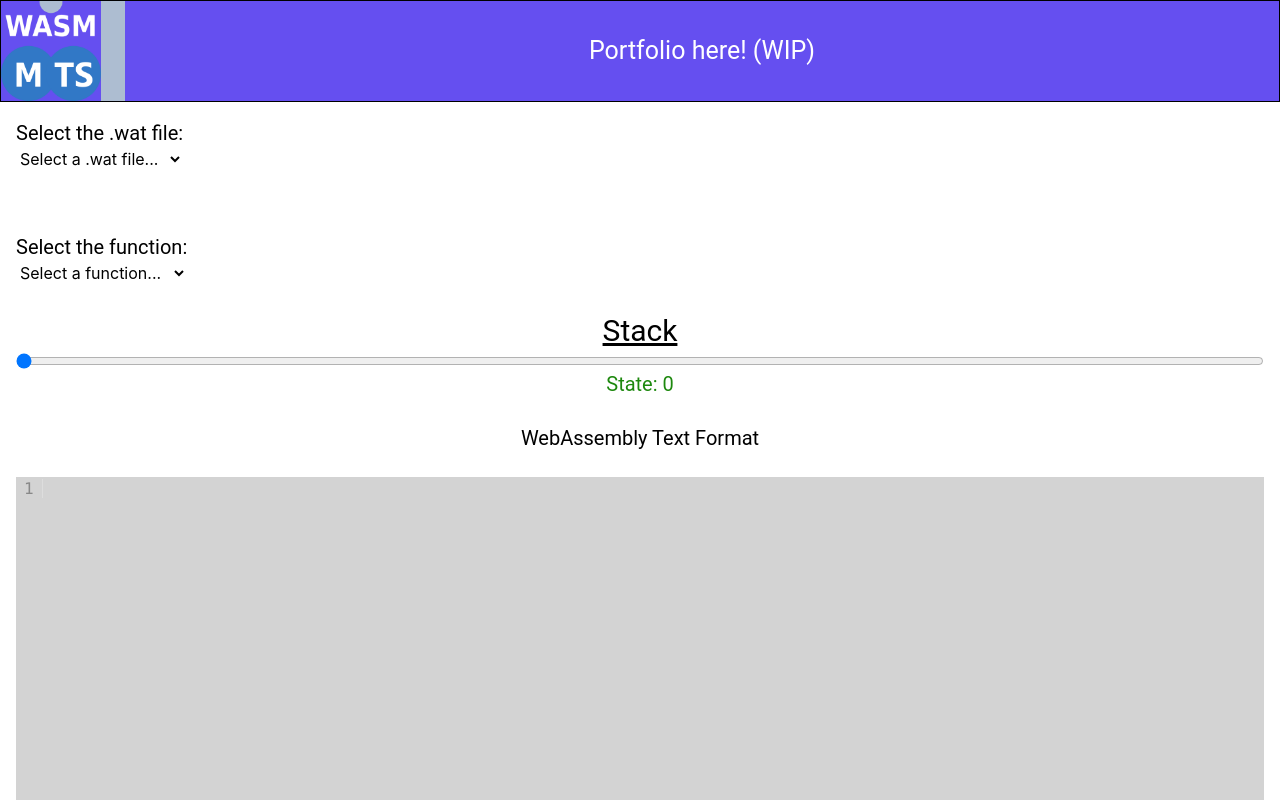
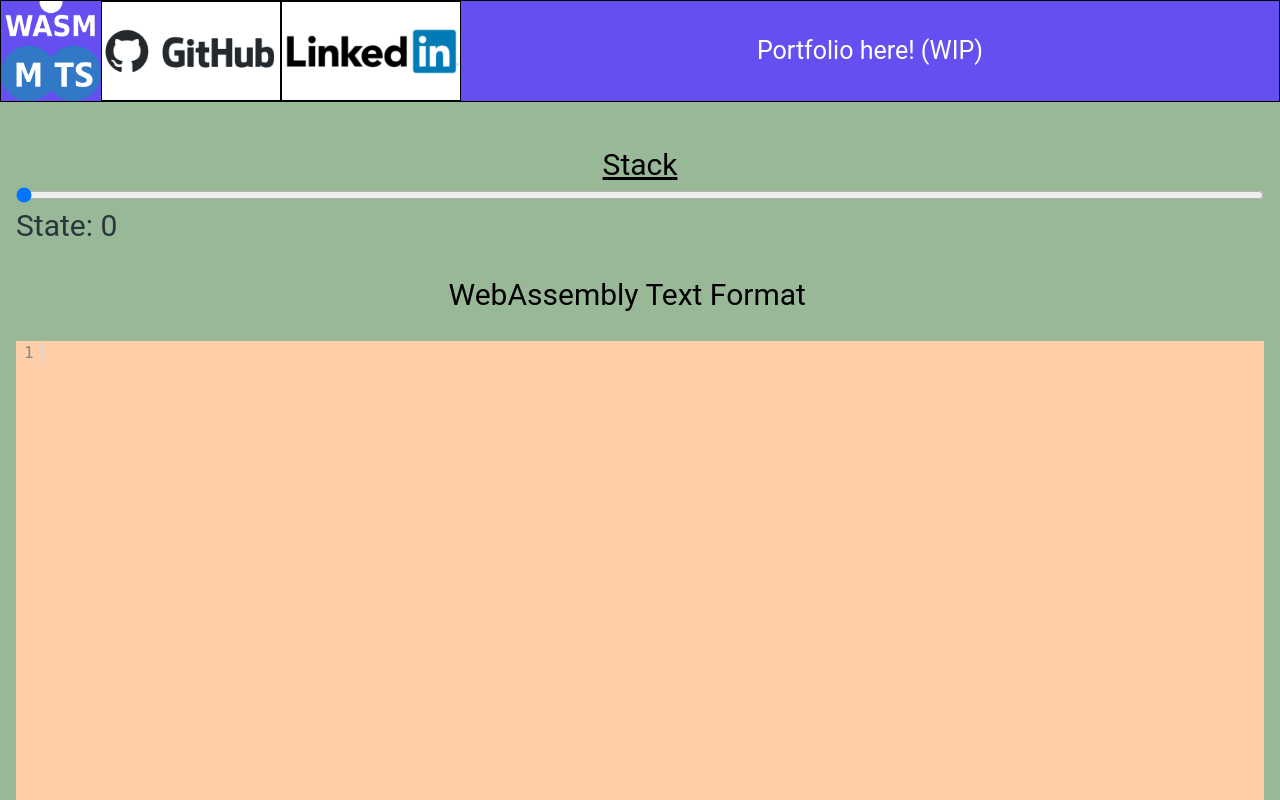
Before and after one commit to MirkoMassa/wasmmts-gui, a React (Create React App) app: page / in a window 1280 px wide. Shown: the top 800 px of the page. Built offline with nearby package versions, Linux system fonts and the light colour scheme.

Commit message:
minor styling changes

```diff
--- a/src/App.css
+++ b/src/App.css
@@ -21,15 +21,35 @@ https://css-tricks.com/a-specificity-battle/
 /* body{
   background-color:#5A5A5A;
 } */
+body{
+  background-color: #99B898;
+}
 :root {
-  --color-topbar: rgb(173, 189, 209);
+  --color-topbar: white
+}
+.App {
+  width: 100%;
 }
 .WasmMTS_demo {
   display: grid;
   grid-template-rows: auto auto auto;
   margin: 1rem;
 }
-
+#git {
+  background-image: url("./images/git.png");
+  width: 50px;
+  height: 50px;
+  background-size: contain;
+  background-repeat: no-repeat;
+  /* border: 1px solid blue; */
+}
+#linkedin {
+  background-image: url("./images/lnkin.png");
+  width: 50px;
+  height: 50px;
+  background-size: contain;
+  background-repeat: no-repeat;
+}
 img {
   width: 50px;
   height: 50px;
@@ -38,8 +58,10 @@ img {
   display: grid;
   grid-template-columns: auto auto auto 1fr;
   grid-template-rows: 50px;
-  grid-gap: 0.5em;
   background-color: var(--color-topbar);
+  border: 0.5px solid black;
+}
+.Topbar div {
   border: 0.5px solid black;
 }
 .Topbar a {
@@ -65,7 +87,7 @@ img {
   display: grid;
 }
 .watText {
-  background: lightgray;
+  background: #FECEA8;
   height: 118vw;
   overflow-x: scroll;
   overflow-y: scroll !important;
@@ -97,19 +119,33 @@ img {
   justify-content: space-between;
   margin-bottom: 5%;
 }
+.FileSelectorDesktop{
+  visibility: hidden;
+  display: none;
+}
 
-.Functions {
-  display: grid;
-  margin-bottom: 15%;
-}
 .FunctionSelector {
   display: flex;
   justify-content: space-between;
 }
+.FunctionSelectorDesktop {
+  visibility: hidden;
+  display: none;
+}
 
+.Functions {
+  display: grid;
+  width: 100%;
+  margin-bottom: 15%;
+}
+
+.ButtonDiv {
+  display: grid;
+  grid-template-columns: left right;
+}
 .RunBtn {
-  margin-top: 10%;
-  background: #e74c3c;
+  width:100%;
+  background: #E84A5F;
   color: #fff;
 }
 .RunBtn:hover {
@@ -137,7 +173,6 @@ button {
   background: none;
   cursor: pointer;
   padding: 1vw;
-  margin: 1vw;
   text-transform: uppercase;
   font-weight: 500;
   outline: none;
@@ -153,7 +188,6 @@ button {
   font-size: 20px;
   color:Black;
   text-align: center;
-  background-color: white;
 }
 select {
   background-color: transparent;
@@ -164,7 +198,7 @@ select {
   cursor: inherit;
   line-height: inherit;
 
-
+  z-index: 1;
   outline: none;
   overflow-y: auto;
 }
@@ -197,7 +231,7 @@ option {
   font-family: 'Roboto', sans-serif;
   font-size: 17px;
   color:black;
-  text-align: center;
+  text-align: left;
 }
 .StackLabel {
   font-family: 'Roboto', sans-serif;
@@ -208,17 +242,29 @@ option {
 .StateVal {
   font-family: 'Roboto', sans-serif;
   font-size: 20px;
-  color:rgb(29, 136, 14);
-  text-align: center;
+  color: #2A363B;
+  text-align: left;
 }
 
 .Desc {
   font-family: 'Roboto', sans-serif;
   font-size: 20px;
   color:black;
-  text-align: center;
+  text-align: left;
 }
-
+/* fullscreen desktop */
+@media screen and (min-width: 1500px){
+  .ButtonDiv {
+    position: absolute;
+    width: 50%;
+    grid-area: left;
+    left: 48vw;
+    z-index: 2;
+  }
+  .RunBtn {
+    width: 100%;
+  }
+}
 
 /* Desktop */
 @media screen and (min-width: 400px){
@@ -226,18 +272,12 @@ option {
     width: 100px;
     height: 100px;
   }
-
   .Topbar {
-    background-color: #333;
     overflow: hidden;
-  }
-  .Topbar {
     display: grid;
     grid-template-columns: auto auto auto 1fr;
     grid-template-rows: 100px;
-    grid-gap: 0.5em;
     background-color: var(--color-topbar);
-    border: 0.5px solid black;
   }
   .Topbar a {
     text-align: center;
@@ -249,39 +289,47 @@ option {
   .Slidercontainer {
     overflow: auto;
   }
+  .StateVal {
+    font-size: 30px;
+  }
   .watText {
     overflow-x: auto;
   }
-
+  #git {
+    background-image: url("./images/widegithub.png");
+    width: 180px;
+    height: 100px;
+  }
+  #linkedin {
+    background-image: url("./images/widelinkedin.png");
+    width: 180px;
+    height: 100px;
+  }
   .FileSelector {
-    display: grid;
-    justify-content: space-between;
-
+    visibility: hidden;
+    display: none;
   }
   .FunctionSelector {
-    display: grid;
-    justify-content: space-between;
+    visibility: hidden;
+    display: none;
   }
-  .RunBtn {
-    position: absolute;
-    margin-top: 12vh;
-    width: 15vw;
-    background: #e74c3c;
-    color: #fff;
+  .FunctionSelectorDesktop {
+    visibility: visible;
+    display: flex;
   }
-  .RunBtn:before {
-    position: absolute;
-    height: 100%;
-    line-height: 3;
-    font-size: 140%;
+  .FileSelectorDesktop {
+    visibility: visible;
+    display: flex;
   }
 
-
+  .SelectLabel {
+    font-size: 30px;
+    margin-right: 2vw;
+  }
+  select {
+    font-size: 25px;
+  }
 }
-
-
-
-
 
 /*
 In tailwind
```
